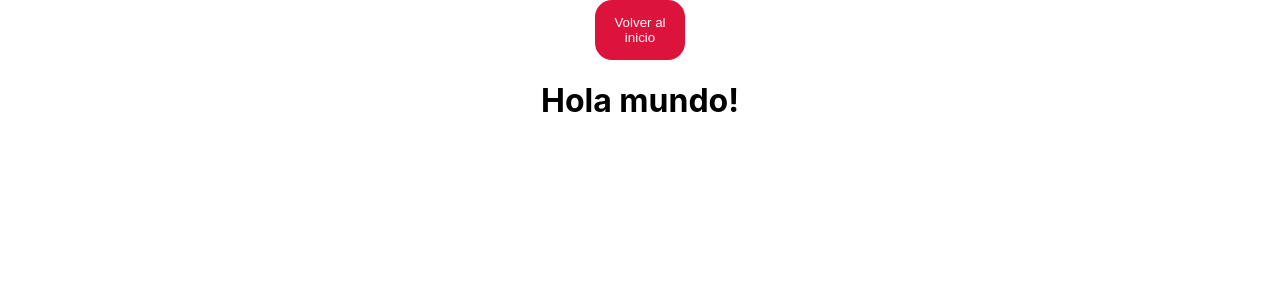
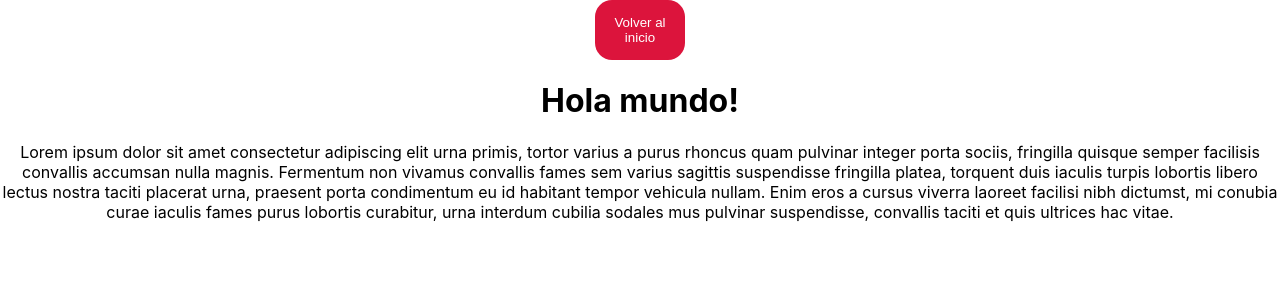
Before and after one commit to KarinaKanoDev/Practica-Talent, a React (Create React App) app: page /Mariliz in a window 1280 px wide. Shown: the top 300 px of the page. Built offline with nearby package versions, Linux system fonts and the light colour scheme.

Commit message:
Corrección de ruteo y agregar párrafo

```diff
--- a/src/Components/Home/HomePage.jsx
+++ b/src/Components/Home/HomePage.jsx
@@ -24,7 +24,7 @@ const HomePage = () => {
                 <Link to='/Lili'>
                     <button>Lili</button>
                 </Link>
-                <Link to='/Andre'>
+                <Link to='/Mariliz'>
                     <button>Mariliz</button>
                 </Link>
             </div>
--- a/src/Components/Mariliz/Mariliz.jsx
+++ b/src/Components/Mariliz/Mariliz.jsx
@@ -6,6 +6,7 @@ const Mariliz = () => {
         <Fragment>
             <BotonHomePage />
             <h1> Hola mundo! </h1>
+            <p>Lorem ipsum dolor sit amet consectetur adipiscing elit urna primis, tortor varius a purus rhoncus quam pulvinar integer porta sociis, fringilla quisque semper facilisis convallis accumsan nulla magnis. Fermentum non vivamus convallis fames sem varius sagittis suspendisse fringilla platea, torquent duis iaculis turpis lobortis libero lectus nostra taciti placerat urna, praesent porta condimentum eu id habitant tempor vehicula nullam. Enim eros a cursus viverra laoreet facilisi nibh dictumst, mi conubia curae iaculis fames purus lobortis curabitur, urna interdum cubilia sodales mus pulvinar suspendisse, convallis taciti et quis ultrices hac vitae.</p>
         </Fragment>
      );
 }
```
